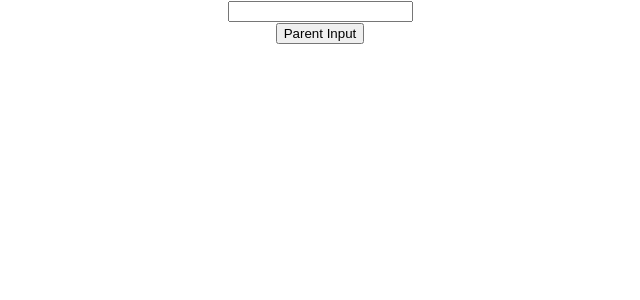
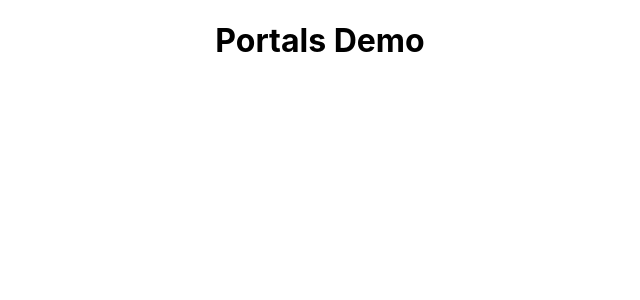
Before and after one commit to siegfred14/reactStudy, a React (Create React App) app: page / in a window 1280 px wide. Shown: the top 300 px of the page, without its empty margins (320-960 px from the left). Built offline with nearby package versions, Linux system fonts and the light colour scheme.

Commit message:
React Portals structure added

```diff
--- a/src/App.js
+++ b/src/App.js
@@ -22,6 +22,7 @@ import FocusInput from "./components/FocusInput";
 import FragmentDemo from "./components/FragmentDemo";
 import FRParentInput from "./components/FRParentInput";
 import ParentComp from "./components/ParentComp";
+import PortalDemo from "./components/PortalDemo";
 import PureComp from "./components/PureComp";
 import RefsDemo from "./components/RefsDemo";
 import Table from "./components/Table";
@@ -29,7 +30,8 @@ import Table from "./components/Table";
 function App() {
   return (
     <div className="App">
-      <FRParentInput />
+      <PortalDemo />
+      {/* <FRParentInput /> */}
       {/* <FocusInput /> */}
       {/* <RefsDemo /> */}
       {/* <ParentComp /> */}
--- a/src/components/PortalDemo.js
+++ b/src/components/PortalDemo.js
@@ -0,0 +1,13 @@
+// React Portals provide a way to render children into a DOM Node that exists outside the DOM heirarchy, of the parent component
+
+import React from "react";
+
+function PortalDemo() {
+  return (
+    <div>
+      <h1>Portals Demo</h1>
+    </div>
+  );
+}
+
+export default PortalDemo;
```
